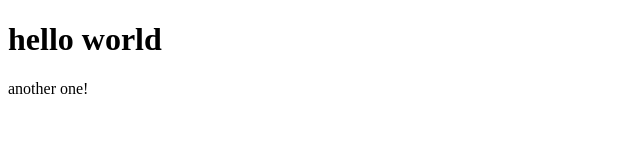
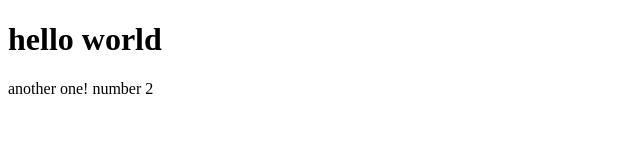
Before and after one commit to zaidnilawfer/test_repo, a plain HTML site: page index.html in a window 1280 px wide. Shown: the full height of the page, 0-640 px from the left. Drawn offline with Linux system fonts and the light colour scheme.

Commit message:
new commit

```diff
--- a/index.html
+++ b/index.html
@@ -7,6 +7,6 @@
 </head>
 <body>
     <h1>hello world</h1>
-    <p>another one!</p>
+    <p>another one! number 2</p>
 </body>
 </html>
```
